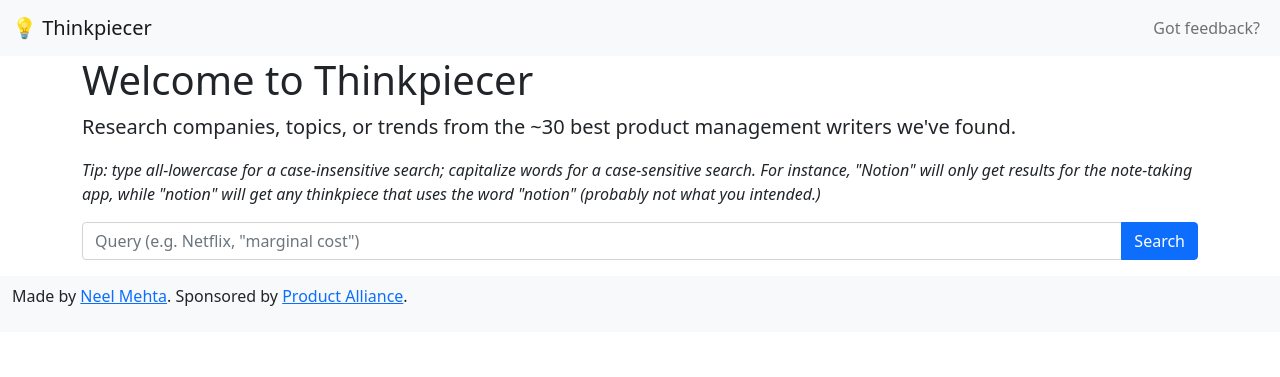
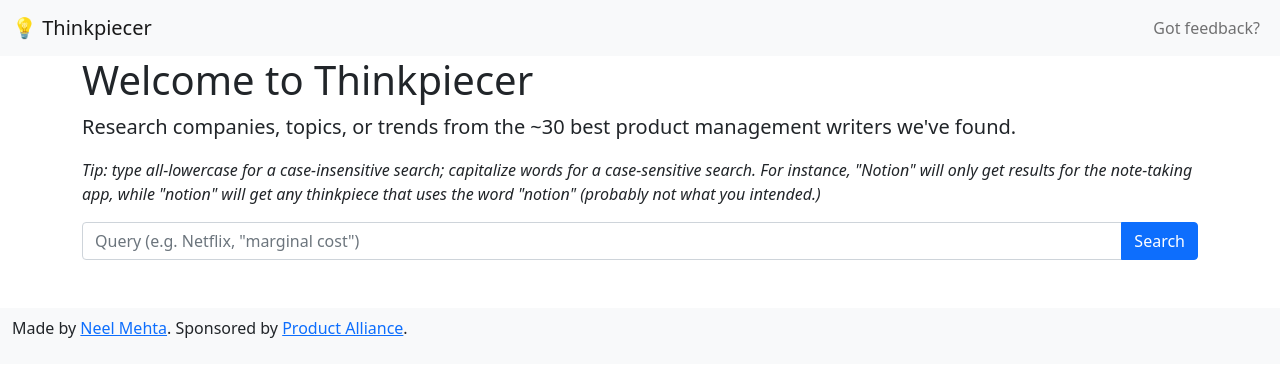
Before and after one commit to hathix/pm-thinkpieces, a Flask app: page / in a window 1280 px wide. Shown: the top 377 px of the page. Run offline with Flask 2, Linux system fonts and the light colour scheme.

Commit message:
more padding

```diff
--- a/templates/footer.html
+++ b/templates/footer.html
@@ -1,7 +1,7 @@
 
 </div> <!-- end container -->
 
-<nav class="navbar navbar-light bg-light mt-3">
+<nav class="navbar navbar-light bg-light mt-5">
   <div class="container-fluid text-center">
     <p class="brand">
       Made by <a href="https://github.com/hathix">Neel Mehta</a>.
```
